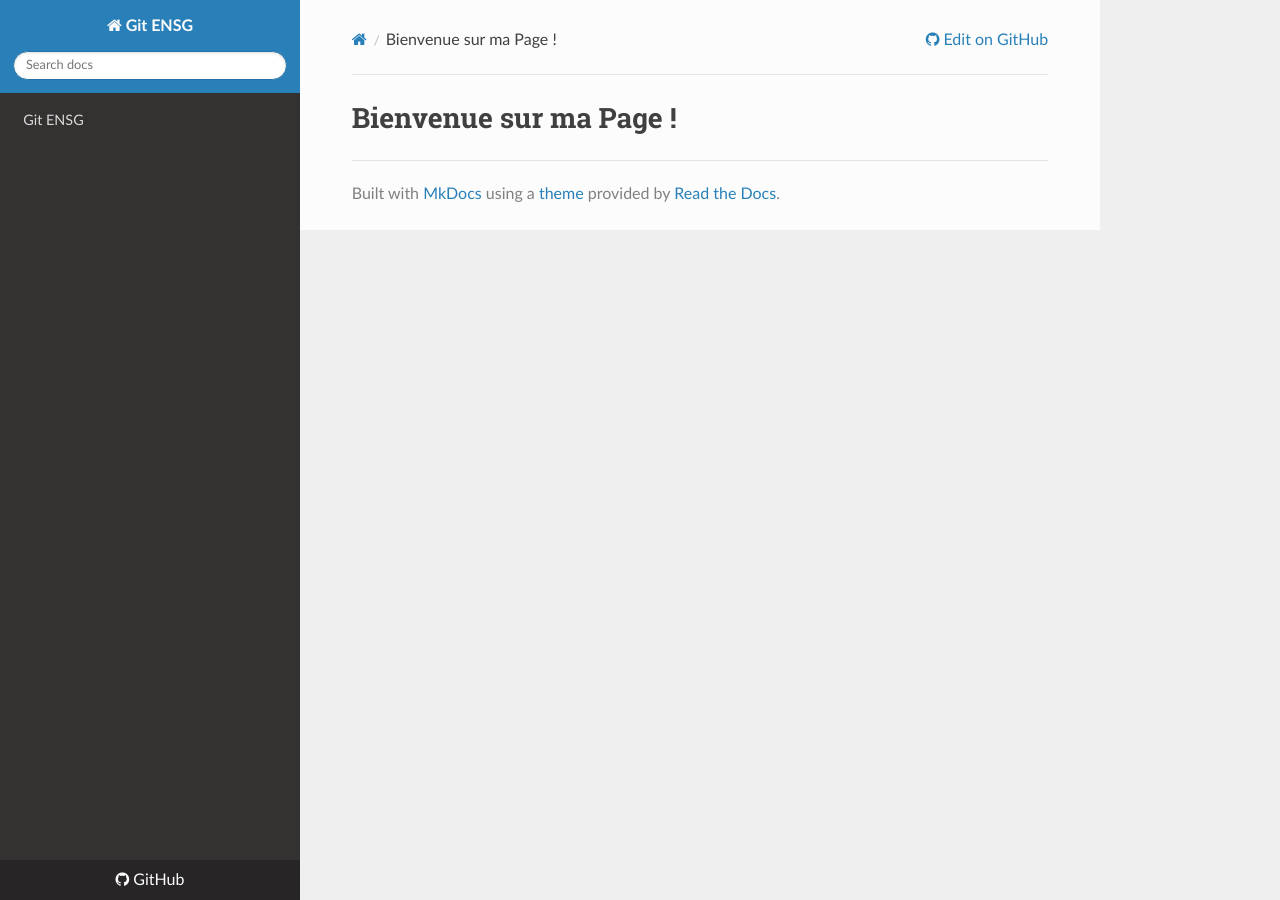
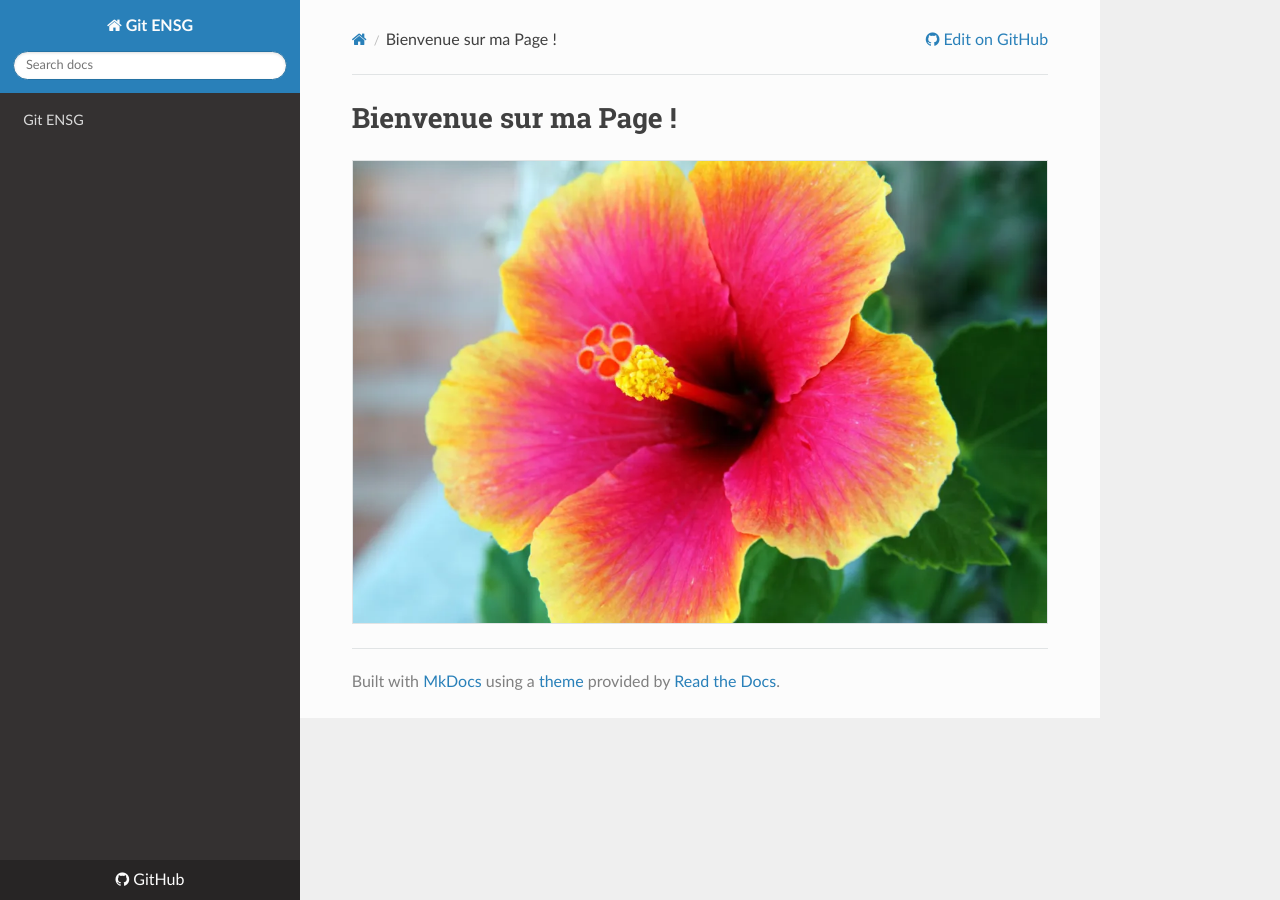
Before and after one commit to iamvdo/git-ensg, an MkDocs documentation site: the page built from docs/sandy.md, in a window 1280 px wide. Built offline with MkDocs 1.6.1, drawn with Linux system fonts in a browser that asks for light colours; nearby versions of some CDN libraries.

Commit message:
ajout image

```diff
--- a/docs/sandy.md
+++ b/docs/sandy.md
@@ -1 +1,2 @@
 # Bienvenue sur ma Page !
+![fleur](images/fleur.webp)
```
